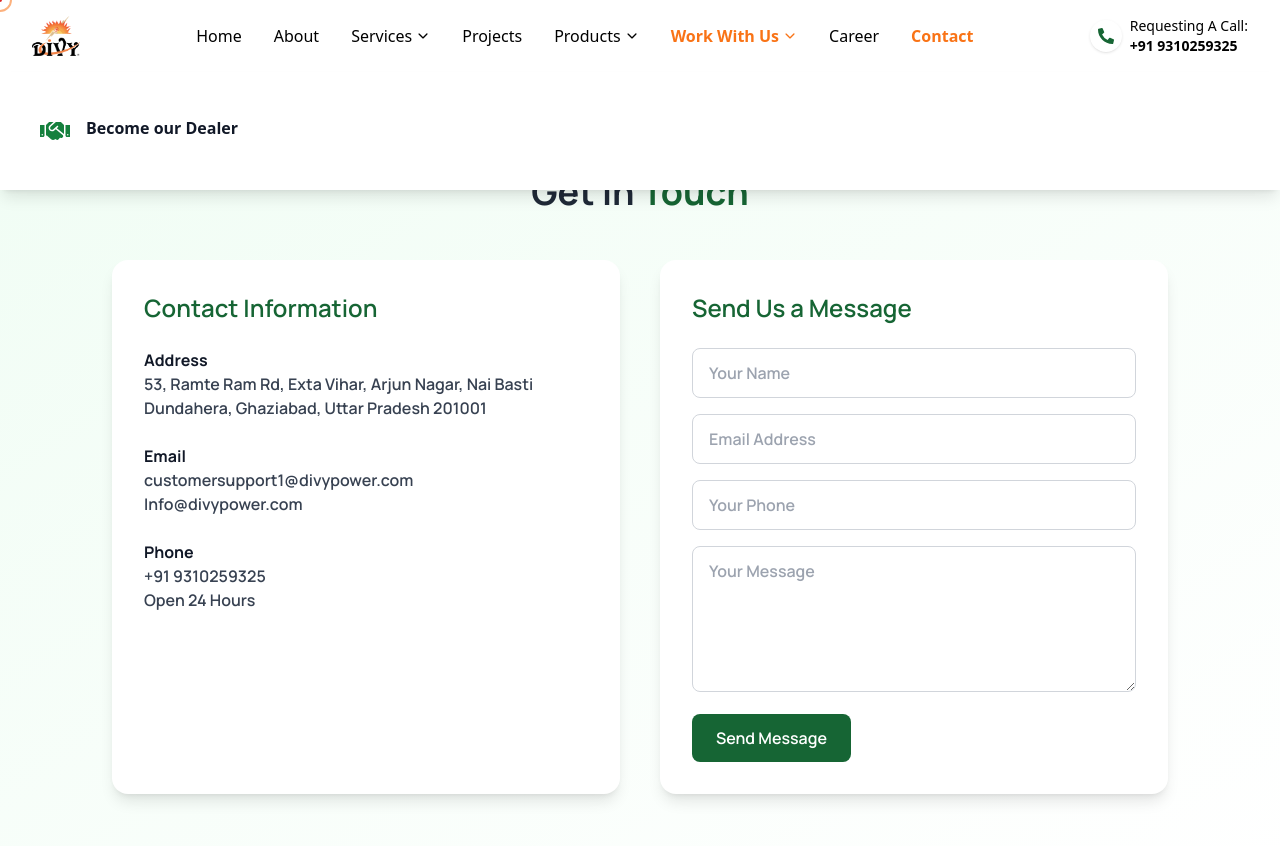
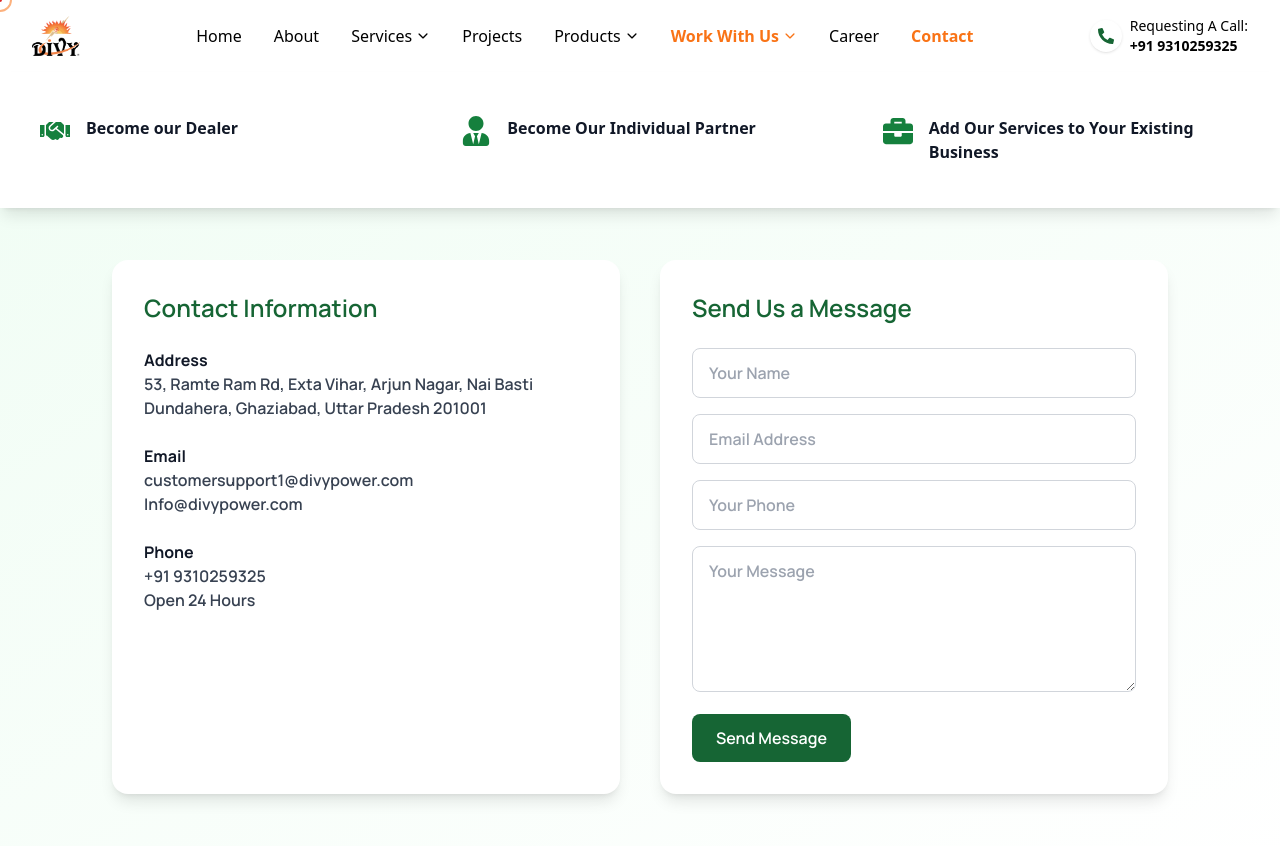
Before and after one commit to vanshika8484/Solar_web, a React (Vite) app: page /contact in a window 1280 px wide. Both pictures are taken after a click on the element "Work With Us". Shown: the top 846 px of the page. Built offline with nearby package versions, Linux system fonts and the light colour scheme; a web font is replaced by a local one.

Commit message:
Update SolarLanding.jsx

```diff
--- a/src/components/SolarLanding.jsx
+++ b/src/components/SolarLanding.jsx
@@ -9,6 +9,8 @@ import {
   FaStethoscope,
   FaHandshake,
   FaGasPump,
+  FaBriefcase,
+  FaUserTie,
 } from "react-icons/fa";
 import { HiOutlineMenu, HiOutlineX } from "react-icons/hi";
 import { IoIosArrowDown } from "react-icons/io";
@@ -45,7 +47,11 @@ const navLinks = [
   },
   {
     name: "Work With Us",
-    dropdown: [{ name: "Become our Dealer", path: "/workwithus", icon: <FaHandshake /> }],
+    dropdown: [
+      { name: "Become our Dealer", path: "/workwithus", icon: <FaHandshake /> },
+      { name: "Become Our Individual Partner", path: "/become-partner", icon: <FaUserTie/> },
+      { name: "Add Our Services to Your Existing Business", path: "/add-our-services", icon: <FaBriefcase /> },
+    ],
   },
   { name: "Career", path: "/career" },
   { name: "Contact", path: "/contact" },
```
